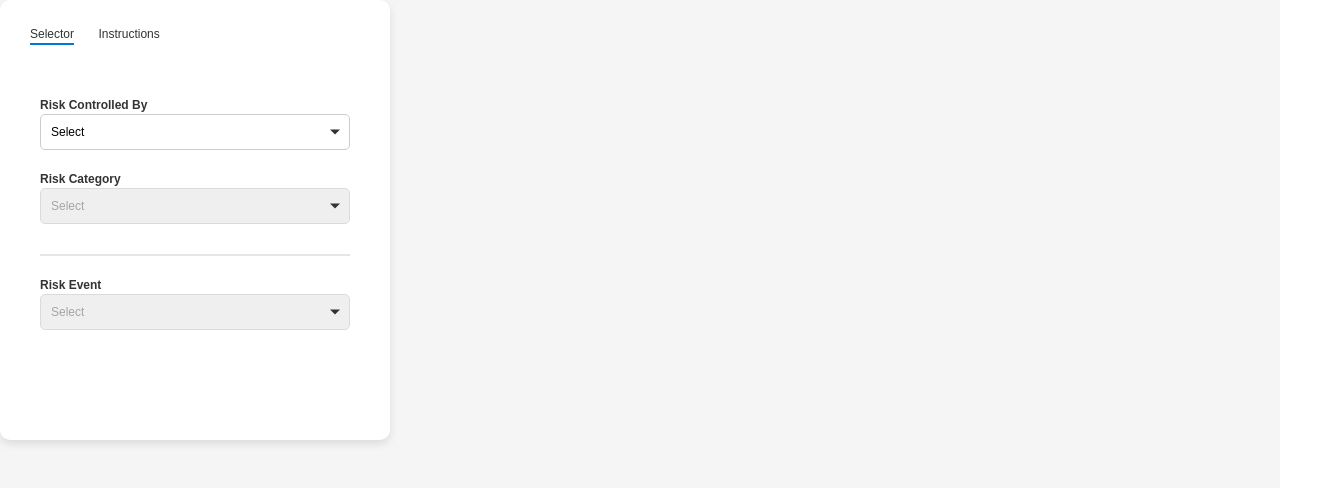
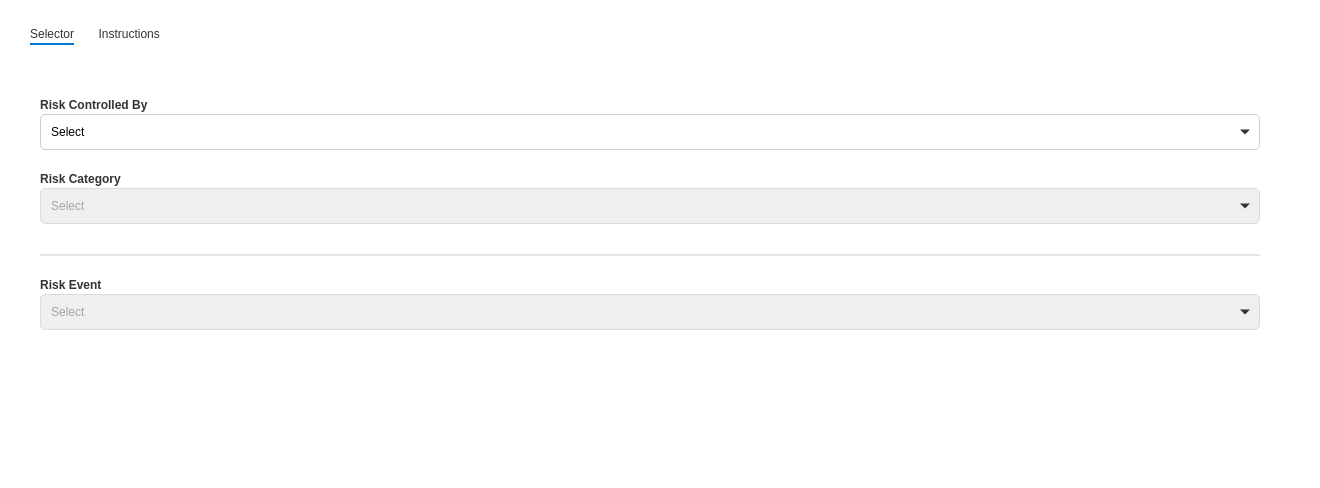
Before and after one commit to tanner-schmutte/Risk-Event-Selector, a React (Vite) app: page / in a window 1280 px wide. Shown: the top 488 px of the page, 1320 px wide, since content can reach past the window. Built offline with nearby package versions, Linux system fonts and the light colour scheme.

Commit message:
adjust styling per request

```diff
--- a/src/App.css
+++ b/src/App.css
@@ -3,16 +3,15 @@ body {
     background-color: #f5f5f5;
     margin: 0;
     padding: 0;
+    overflow: hidden;
 }
 
 .App {
     text-align: left;
     padding: 20px;
-    width: 350px;
-    height: 400px;
+    width: 100vw;
+    height: 100vh;
     background-color: white;
-    border-radius: 10px;
-    box-shadow: 0 4px 8px rgba(0, 0, 0, 0.1);
     word-wrap: break-word;
     position: absolute;
     top: 0;
@@ -21,6 +20,7 @@ body {
 
 .selector-container {
     padding: 0px 20px 0px 20px;
+    margin-right: 20px;
 }
 
 .dropdown-container {
```
